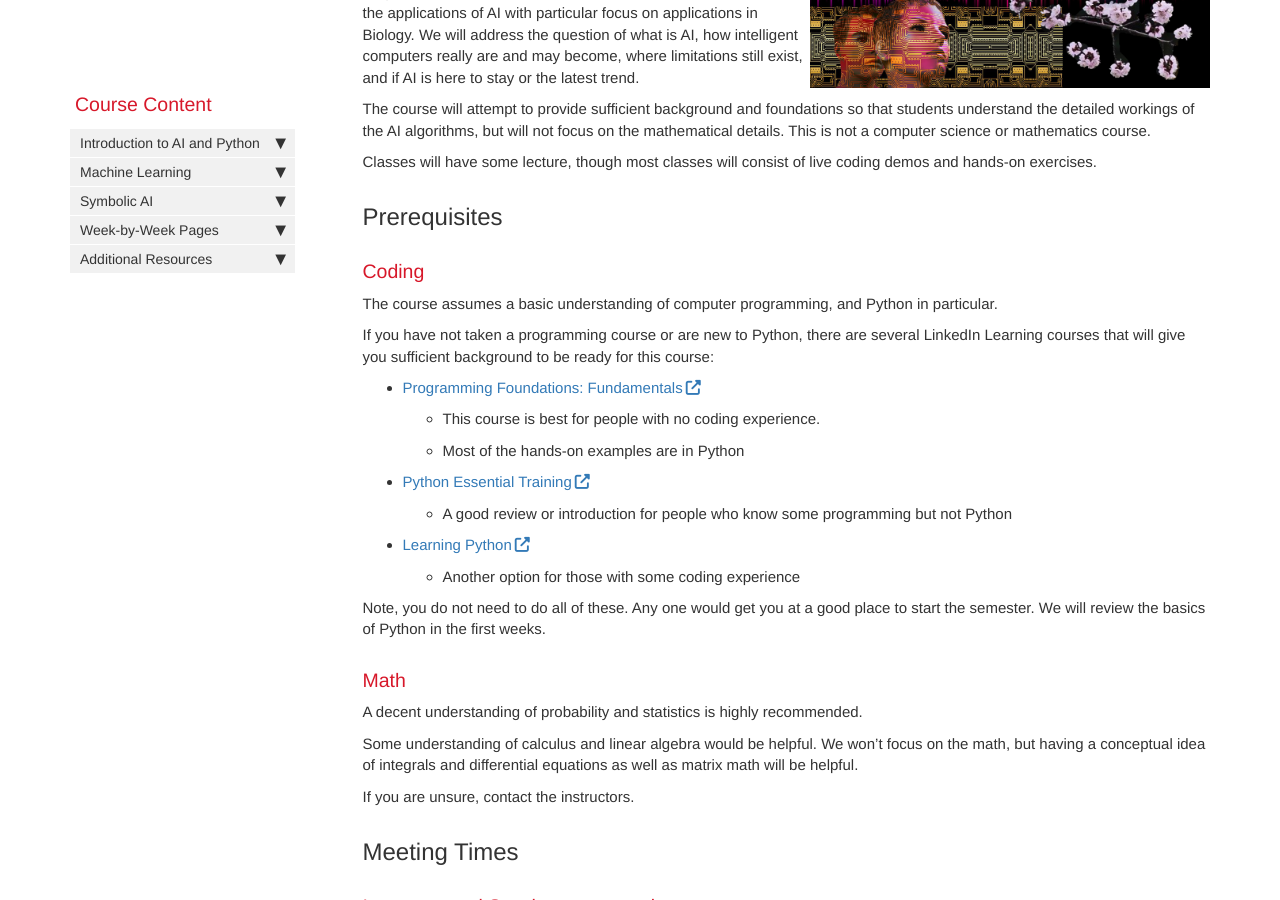
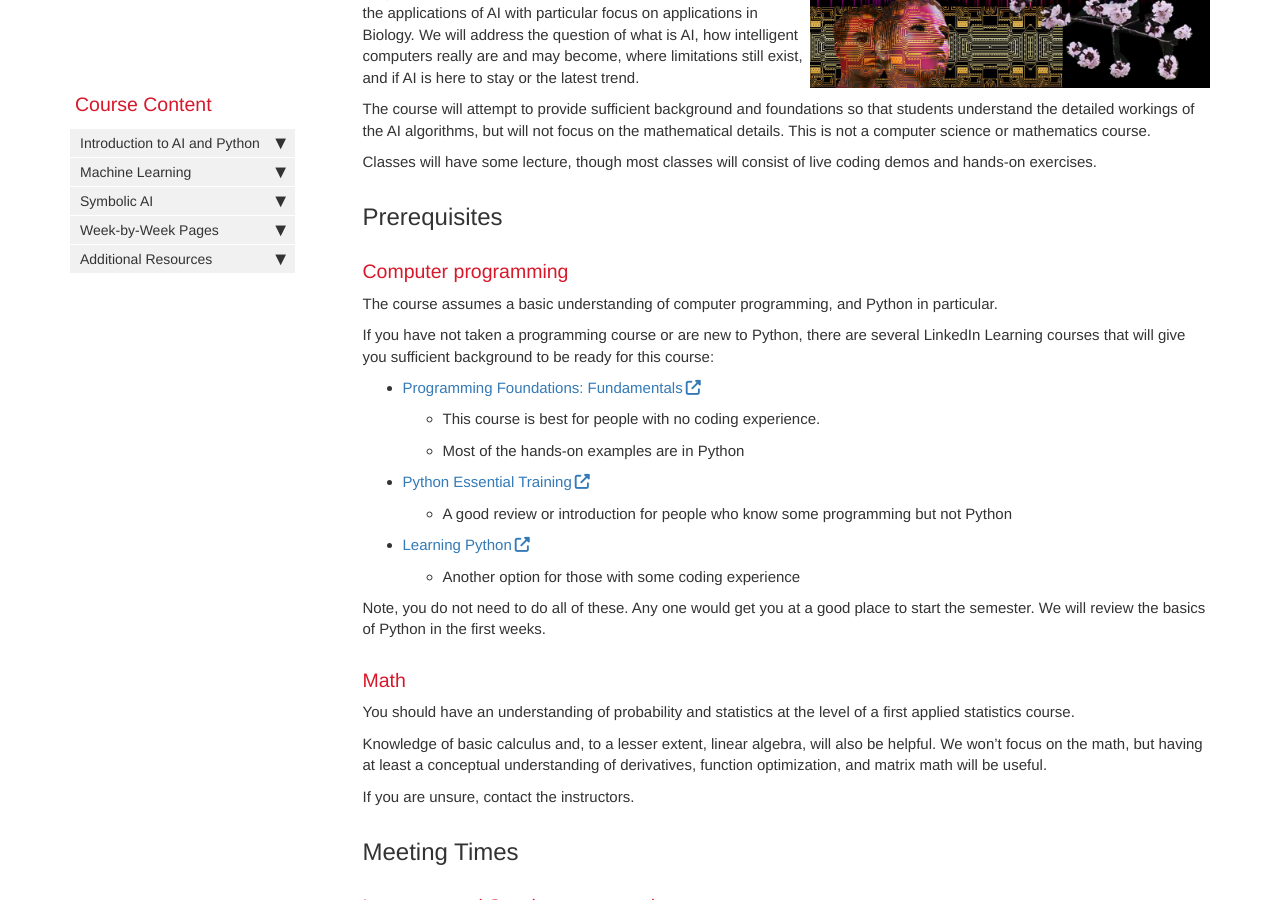
Before and after one commit to AIBiology/aibiology.github.io, a Jekyll site: the page built from index.md, in a window 1280 px wide and 900 px high, scrolled down 444 px. Built offline with Jekyll 4.4.1, drawn with Linux system fonts in a browser that asks for light colours; nearby versions of some CDN libraries; comment, search, counter and statistics services are not loaded.

Commit message:
Updated math prerequisites.

```diff
--- a/index.md
+++ b/index.md
@@ -20,7 +20,7 @@ Classes will have some lecture, though most classes will consist of live coding
 
 ## Prerequisites
 
-### Coding
+### Computer programming
 
 The course assumes a basic understanding of computer programming, and Python in particular.
 
@@ -38,9 +38,9 @@ Note, you do not need to do all of these. Any one would get you at a good place
 
 ### Math
 
-A decent understanding of probability and statistics is highly recommended.
+You should have an understanding of probability and statistics at the level of a first applied statistics course.
 
-Some understanding of calculus and linear algebra would be helpful. We won't focus on the math, but having a conceptual idea of integrals and differential equations as well as matrix math will be helpful.
+Knowledge of basic calculus and, to a lesser extent, linear algebra, will also be helpful. We won't focus on the math, but having at least a conceptual understanding of derivatives, function optimization, and matrix math will be useful.
 
 If you are unsure, contact the instructors.
 
```
